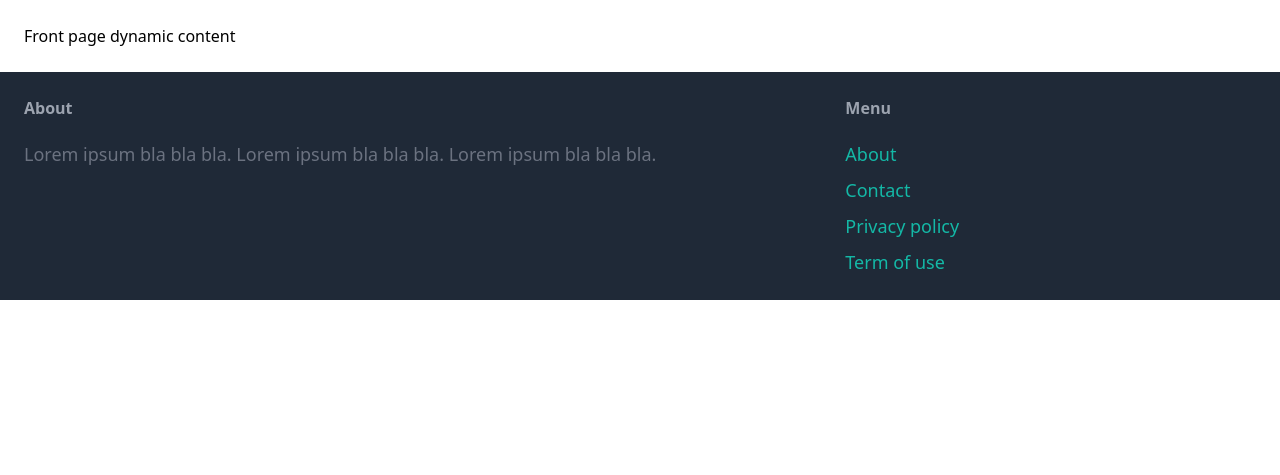
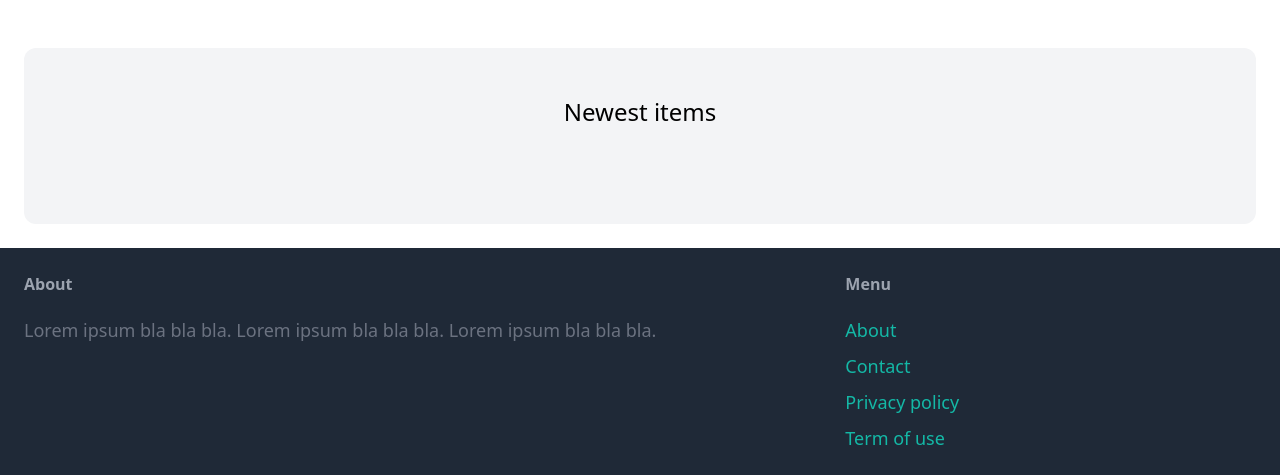
Before and after one commit to Kriggerino/Django_Project, a Django app: page / in a window 1280 px wide. Shown: the part 77-552 px from the top of the page. Run offline with Django 4.2, Linux system fonts and the light colour scheme; data that the repository does not hold is empty; some libraries are stand-ins or nearby versions.

Commit message:
Changing index

```diff
--- a/project/core/templates/core/index.html
+++ b/project/core/templates/core/index.html
@@ -1,9 +1,23 @@
 {% extends 'core/base.html' %}
+{% block title %} Welcome {% endblock %}
+{% block content %}
+<div class="mt-6 px-6 py-12 bg-gray-100 rounded-xl">
+  <h2 class="mb-12 text-2xl text-center">Newest items</h2>
 
-{% block title %}
-Welcome
+  <div class="grid grid-cols-3 gap-3">
+    {% for item in items %}
+        <div>
+            <a href="#">
+                <div>
+                    <img src="{{ item.image.url }}" class="rounded-t-xl" />
+                </div>
+                <div class="p-6 bg-white rounded-b-xl">
+                    <h2 class="text-2xl">{{ item.title }}</h2>
+                    <p class="text-gray-500">Price: {{item.Price}} </p>
+                </div>
+            </a>
+        </div>
+    {% endfor %}
+  </div>
+</div>
 {% endblock %}
-
-{% block content %}
-<h1>Front page dynamic content</h1>
-{% endblock %}
--- a/project/core/views.py
+++ b/project/core/views.py
@@ -1,8 +1,13 @@
 from django.shortcuts import render
-
+from item.models import Category, Item
 # Create your views here.
 def index(request):
-    return render(request, 'core/index.html')
+    items = Item.objects.filter(is_sold = False)[0:6]
+    categories = Category.objects.all()
+    return render(request, 'core/index.html',{
+        'categories': categories,
+        'items': items,
+    })
 
 def contact(request):
     return render(request, 'core/contact.html')
--- a/project/project/settings.py
+++ b/project/project/settings.py
@@ -118,6 +118,8 @@ USE_TZ = True
 # https://docs.djangoproject.com/en/4.2/howto/static-files/
 
 STATIC_URL = 'static/'
+MEDIA_URL = 'media/'
+MEDIA_ROOT = BASE_DIR / 'media'
 
 # Default primary key field type
 # https://docs.djangoproject.com/en/4.2/ref/settings/#default-auto-field
```
